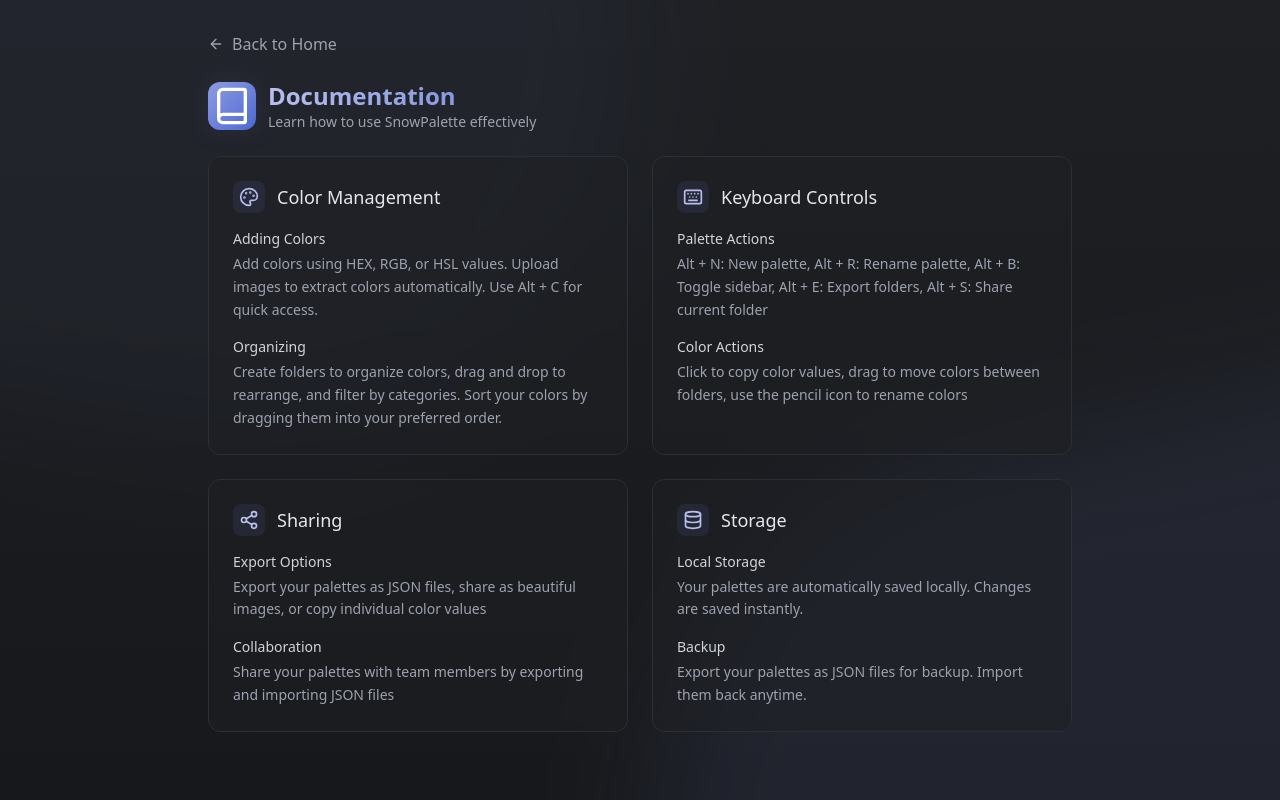
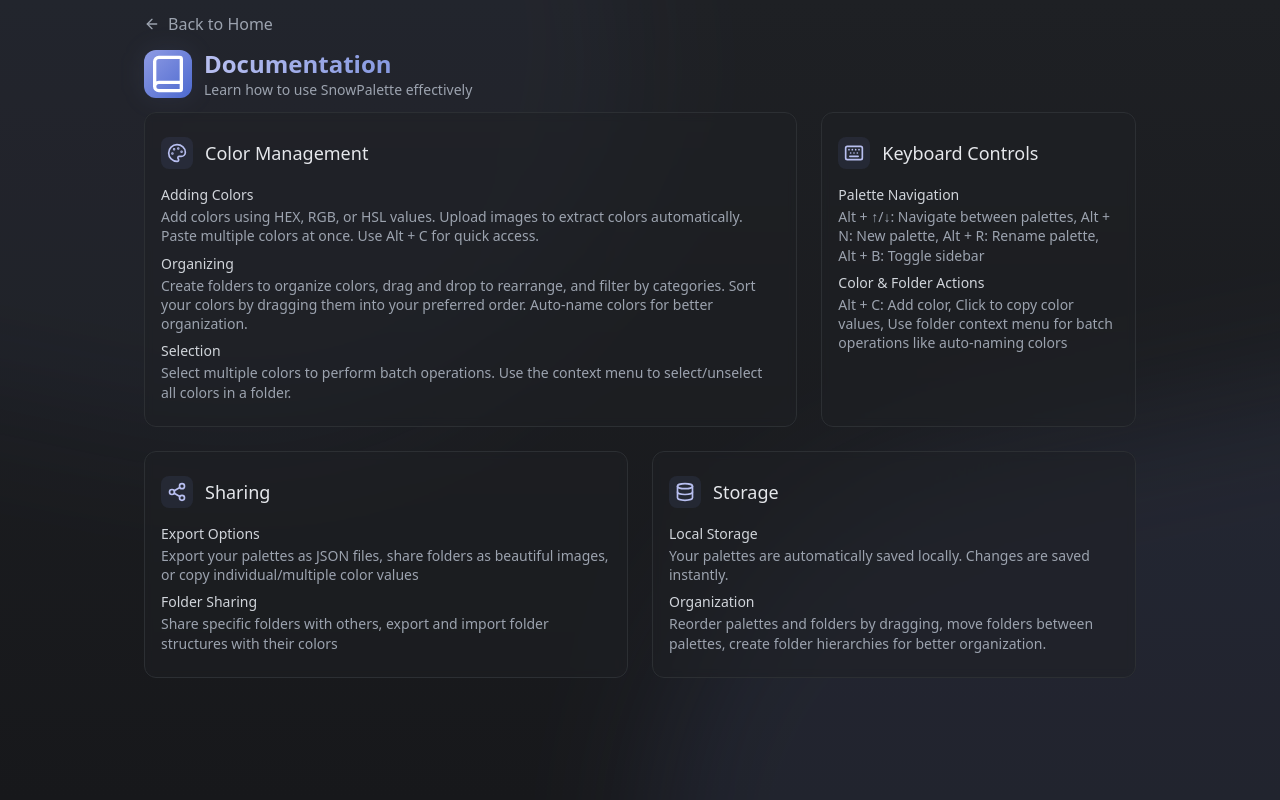
Before and after one commit to FrozenProductions/SnowPalette, a React (Vite) app: page /docs in a window 1280 px wide. Built offline with nearby package versions, Linux system fonts and the light colour scheme.

Commit message:
Updated documentation with enhanced UI layout and expanded feature descriptions

```diff
--- a/src/pages/Documentation.tsx
+++ b/src/pages/Documentation.tsx
@@ -11,11 +11,15 @@
     items: [
       {
         title: "Adding Colors",
-        description: "Add colors using HEX, RGB, or HSL values. Upload images to extract colors automatically. Use Alt + C for quick access."
+        description: "Add colors using HEX, RGB, or HSL values. Upload images to extract colors automatically. Paste multiple colors at once. Use Alt + C for quick access."
       },
       {
         title: "Organizing",
-        description: "Create folders to organize colors, drag and drop to rearrange, and filter by categories. Sort your colors by dragging them into your preferred order."
+        description: "Create folders to organize colors, drag and drop to rearrange, and filter by categories. Sort your colors by dragging them into your preferred order. Auto-name colors for better organization."
+      },
+      {
+        title: "Selection",
+        description: "Select multiple colors to perform batch operations. Use the context menu to select/unselect all colors in a folder."
       }
     ]
   },
@@ -24,12 +28,12 @@
     icon: <Keyboard className="w-5 h-5" />,
     items: [
       {
-        title: "Palette Actions",
-        description: "Alt + N: New palette, Alt + R: Rename palette, Alt + B: Toggle sidebar, Alt + E: Export folders, Alt + S: Share current folder"
+        title: "Palette Navigation",
+        description: "Alt + ↑/↓: Navigate between palettes, Alt + N: New palette, Alt + R: Rename palette, Alt + B: Toggle sidebar"
       },
       {
-        title: "Color Actions",
-        description: "Click to copy color values, drag to move colors between folders, use the pencil icon to rename colors"
+        title: "Color & Folder Actions",
+        description: "Alt + C: Add color, Click to copy color values, Use folder context menu for batch operations like auto-naming colors"
       }
     ]
   },
@@ -39,11 +43,11 @@
     items: [
       {
         title: "Export Options",
-        description: "Export your palettes as JSON files, share as beautiful images, or copy individual color values"
+        description: "Export your palettes as JSON files, share folders as beautiful images, or copy individual/multiple color values"
       },
       {
-        title: "Collaboration",
-        description: "Share your palettes with team members by exporting and importing JSON files"
+        title: "Folder Sharing",
+        description: "Share specific folders with others, export and import folder structures with their colors"
       }
     ]
   },
@@ -56,8 +60,8 @@
         description: "Your palettes are automatically saved locally. Changes are saved instantly."
       },
       {
-        title: "Backup",
-        description: "Export your palettes as JSON files for backup. Import them back anytime."
+        title: "Organization",
+        description: "Reorder palettes and folders by dragging, move folders between palettes, create folder hierarchies for better organization."
       }
     ]
   }
@@ -75,7 +79,7 @@
         <div className="absolute -bottom-1/2 -right-1/2 w-full h-full bg-primary/10 rounded-full blur-3xl transform -rotate-12" />
       </div>
 
-      <div className="h-full flex flex-col container max-w-4xl mx-auto px-4 py-8 relative">
+      <div className="h-full flex flex-col container max-w-5xl mx-auto px-4 py-3 relative">
         <motion.div
           initial={{ opacity: 0, x: -20 }}
           animate={{ opacity: 1, x: 0 }}
@@ -83,7 +87,7 @@
         >
           <Link
             to="/"
-            className="inline-flex items-center gap-2 text-gray-400 hover:text-white transition-colors mb-6 group flex-shrink-0"
+            className="inline-flex items-center gap-2 text-gray-400 hover:text-white transition-colors mb-3 group flex-shrink-0"
           >
             <ArrowLeft size={16} className="group-hover:-translate-x-0.5 transition-transform" />
             Back to Home
@@ -94,7 +98,7 @@
           initial={{ opacity: 0, y: 20 }}
           animate={{ opacity: 1, y: 0 }}
           transition={{ duration: 0.4, delay: 0.1 }}
-          className="flex items-center gap-3 mb-6 flex-shrink-0"
+          className="flex items-center gap-3 mb-3 flex-shrink-0"
         >
           <div className="w-12 h-12 relative group">
             <div className="absolute inset-0 bg-primary/10 rounded-xl blur-md transition-all group-hover:bg-primary/15 group-hover:blur-lg" />
@@ -113,8 +117,34 @@
         </motion.div>
 
         <div className="flex-1 min-h-0 overflow-y-auto pr-2 -mr-2">
-          <div className="grid grid-cols-1 md:grid-cols-2 gap-6">
-            {sections.map((section, index) => (
+          <div className="grid grid-cols-1 md:grid-cols-12 gap-6 auto-rows-min">
+            {sections.map((section, index) => {
+              const getColSpan = () => {
+                switch (section.title) {
+                  case "Color Management":
+                    return "md:col-span-8"
+                  case "Keyboard Controls":
+                    return "md:col-span-4"
+                  case "Sharing":
+                    return "md:col-span-6"
+                  case "Storage":
+                    return "md:col-span-6"
+                  default:
+                    return "md:col-span-6"
+                }
+              }
+
+              const getRowPosition = () => {
+                switch (section.title) {
+                  case "Color Management":
+                  case "Keyboard Controls":
+                    return ""
+                  default:
+                    return "md:row-start-2"
+                }
+              }
+
+              return (
                 <motion.div
                   key={section.title}
                   initial={{ opacity: 0, y: 20 }}
@@ -124,7 +154,7 @@
                     delay: 0.2 + index * 0.1,
                     ease: "easeOut"
                   }}
-                className="bg-dark-800/50 backdrop-blur-sm border border-dark-700 rounded-xl p-6 hover:border-primary/20 transition-colors"
+                  className={`bg-dark-800/50 backdrop-blur-sm border border-dark-700 rounded-xl py-6 px-4 hover:border-primary/20 transition-colors ${getColSpan()} ${getRowPosition()}`}
                 >
                   <div className="flex items-center gap-3 mb-4">
                     <div className="w-8 h-8 bg-primary/10 rounded-lg flex items-center justify-center text-primary-300">
@@ -134,20 +164,21 @@
                       {section.title}
                     </h2>
                   </div>
-                <div className="space-y-4">
+                  <div className="space-y-2">
                     {section.items.map((item) => (
                       <div key={item.title}>
-                      <h3 className="text-sm font-medium text-gray-300 mb-1">
+                        <h3 className="text-sm font-medium text-gray-300 mb-0.5">
                           {item.title}
                         </h3>
-                      <p className="text-sm text-gray-400 leading-relaxed">
+                        <p className="text-sm text-gray-400 leading-snug">
                           {item.description}
                         </p>
                       </div>
                     ))}
                   </div>
                 </motion.div>
-            ))}
+              )
+            })}
           </div>
         </div>
       </div>
```
Also changed, not shown: 1 other file (tests, documents, lock files or other folders). Lines whose indentation alone changed are shown as unchanged.
